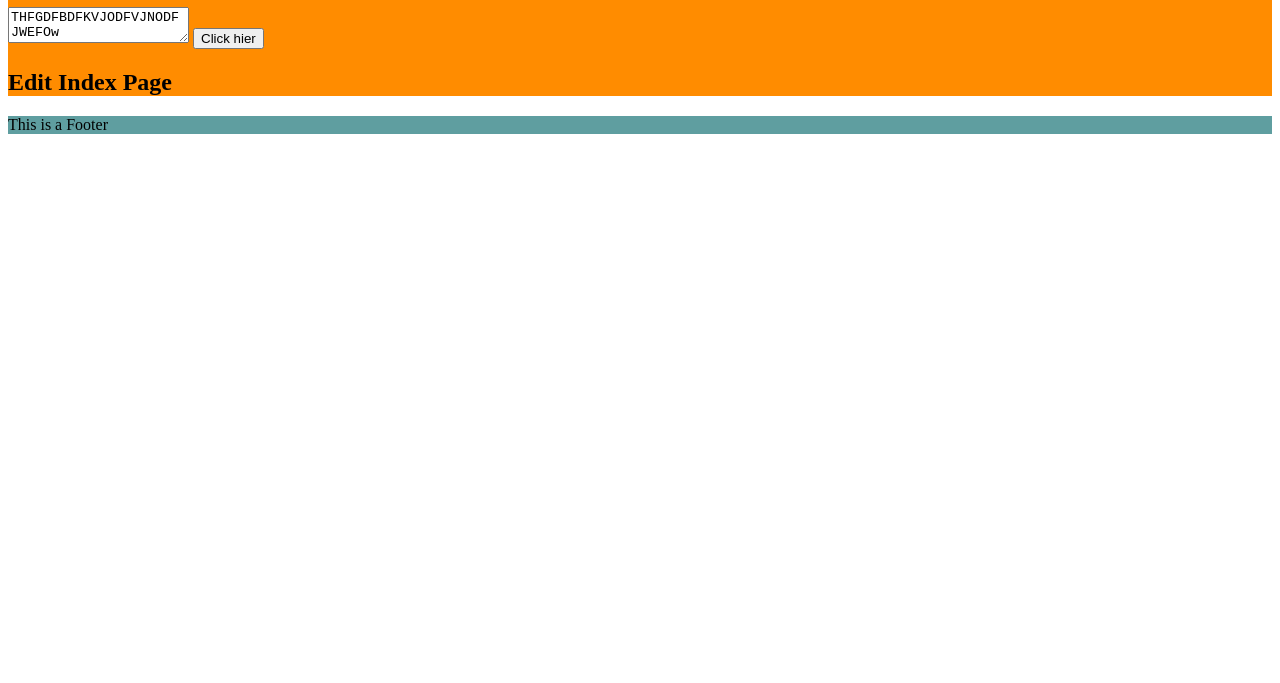
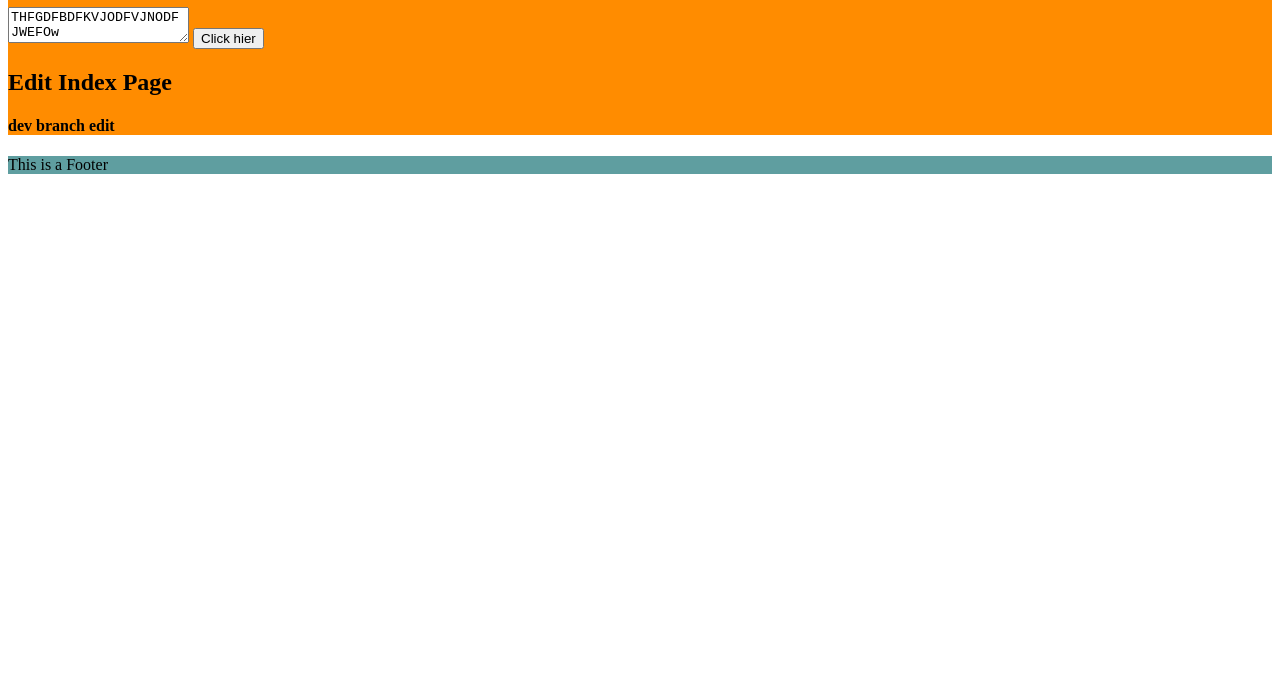
Before and after one commit to HamideMaleki/git-one, a plain HTML site: page index.html in a window 1280 px wide. Shown: the part 117-800 px from the top of the page. Drawn offline with Linux system fonts and the light colour scheme.

Commit message:
index edit in dev branch

```diff
--- a/index.html
+++ b/index.html
@@ -18,6 +18,7 @@
         <textarea>THFGDFBDFKVJODFVJNODFJWEFOw</textarea>
         <button type="button">Click hier</button>
         <h2>Edit Index Page</h2>
+        <h4>dev branch edit</h4>
     </div>
     <footer>This is a Footer</footer>
 
```
